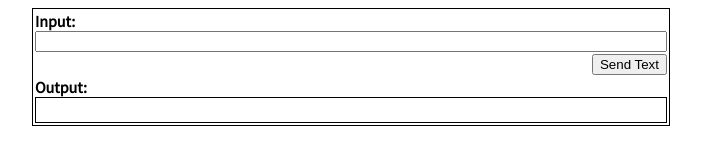
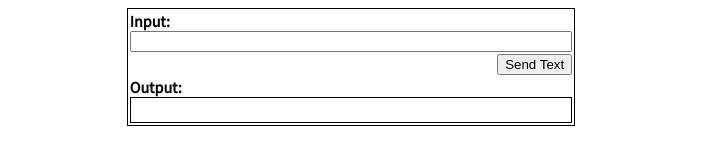
Before and after one commit to tvsbrent/xiv-tech-ex, a website: page public/index.html in a window 1280 px wide. Shown: the whole page, without its empty margins (289-990 px from the left). Drawn offline with nearby package versions, Linux system fonts and the light colour scheme.

Commit message:
Additional Heroku Fix

```diff
--- a/package.json
+++ b/package.json
@@ -22,6 +22,6 @@
    "node" : "0.12.5"
   },
   "scripts": {
-    "start" : "node bin/server.js"
+    "start" : "node ./bin/server.js"
   }
 }
--- a/public/style/main.css
+++ b/public/style/main.css
@@ -9,7 +9,7 @@ body {
   position: relative;
   margin: 5px auto;
   border: 1px solid black;
-  width: 50%;
+  width: 35%;
   padding: 2px;
 }
 
```
